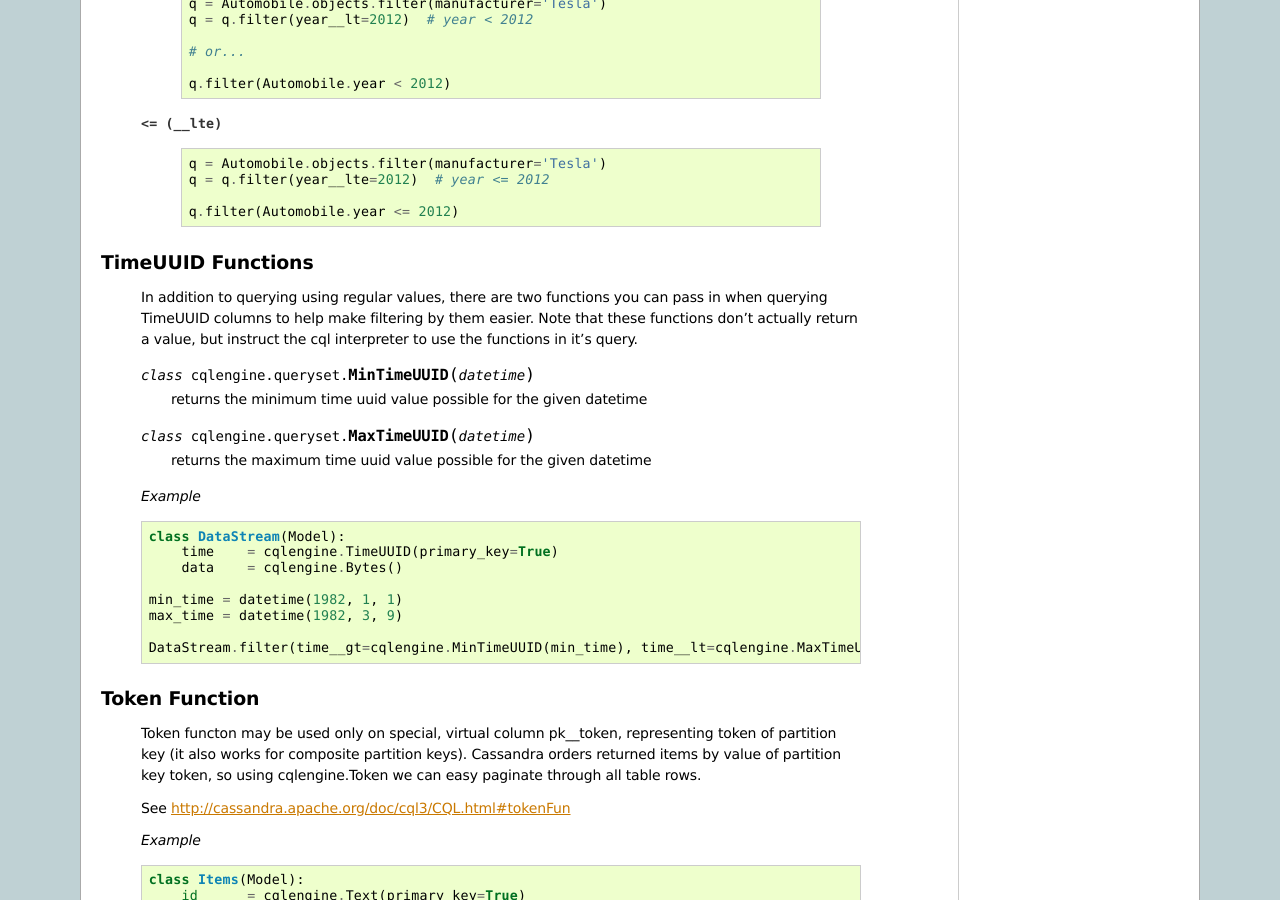
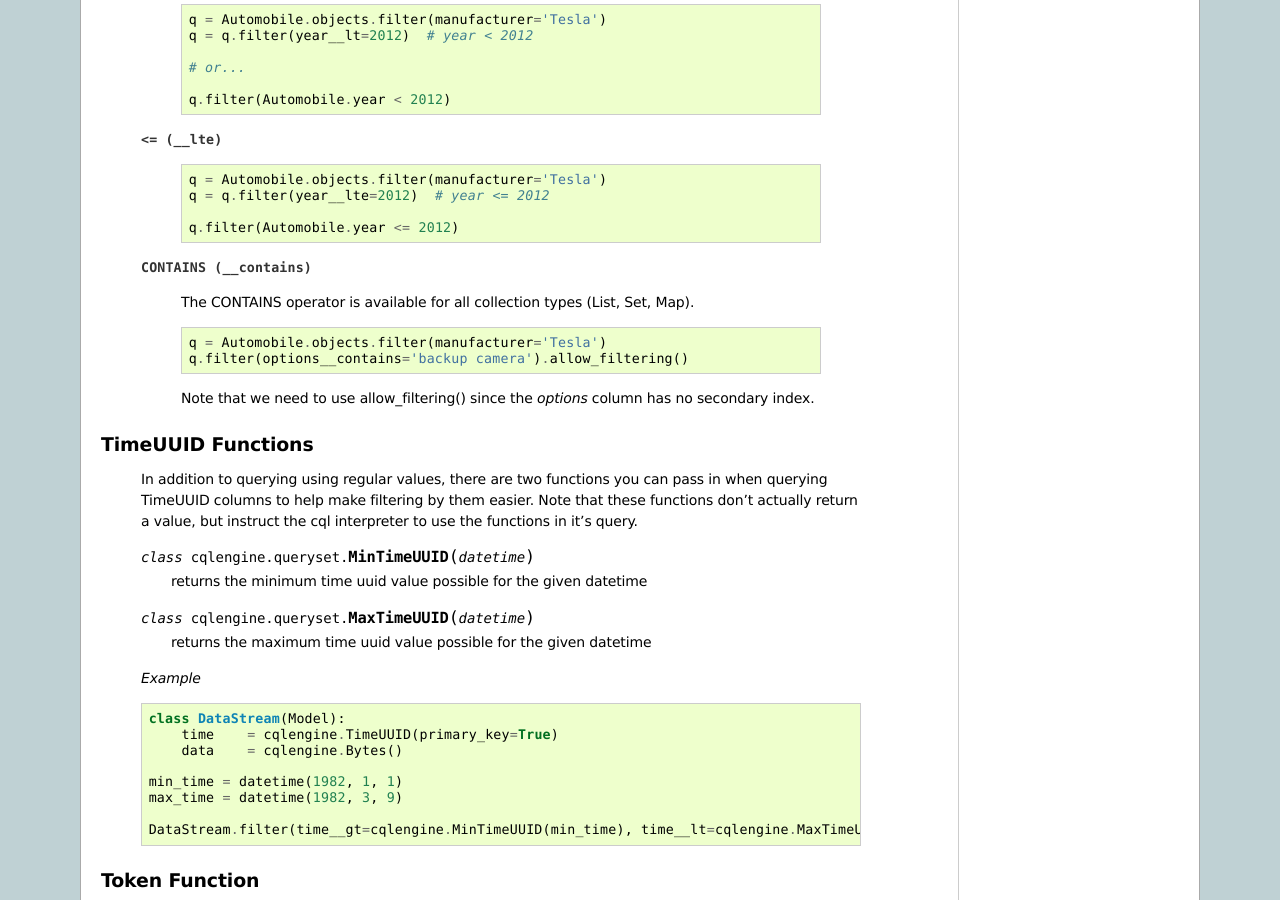
Before and after one commit to datastax/python-driver, a Sphinx documentation site: the page built from docs/cqlengine/queryset.rst, in a window 1280 px wide and 900 px high, scrolled down 2417 px. Built offline with Sphinx 7.4.7, drawn with Linux system fonts in a browser that asks for light colours; pages that are not in the unit, such as notebooks, are missing from menus; some of the changed text lies outside the part shown.

Commit message:
Added doc for the CONTAINS operator

```diff
--- a/docs/cqlengine/queryset.rst
+++ b/docs/cqlengine/queryset.rst
@@ -37,6 +37,7 @@ Retrieving objects with filters
             year = columns.Integer(primary_key=True)
             model = columns.Text()
             price = columns.Decimal()
+            options = columns.Set(columns.Text)
 
     ...and assuming the Automobile table contains a record of every car model manufactured in the last 20 years or so, we can retrieve only the cars made by a single manufacturer like this:
 
@@ -172,6 +173,16 @@ Filtering Operators
 
             q.filter(Automobile.year <= 2012)
 
+    :attr:`CONTAINS (__contains) <query.QueryOperator.ContainsOperator>`
+
+        The CONTAINS operator is available for all collection types (List, Set, Map).
+
+        .. code-block:: python
+
+            q = Automobile.objects.filter(manufacturer='Tesla')
+            q.filter(options__contains='backup camera').allow_filtering()
+
+        Note that we need to use allow_filtering() since the *options* column has no secondary index.
 
 TimeUUID Functions
 ==================
```
Also changed, not shown: 1 other file.
